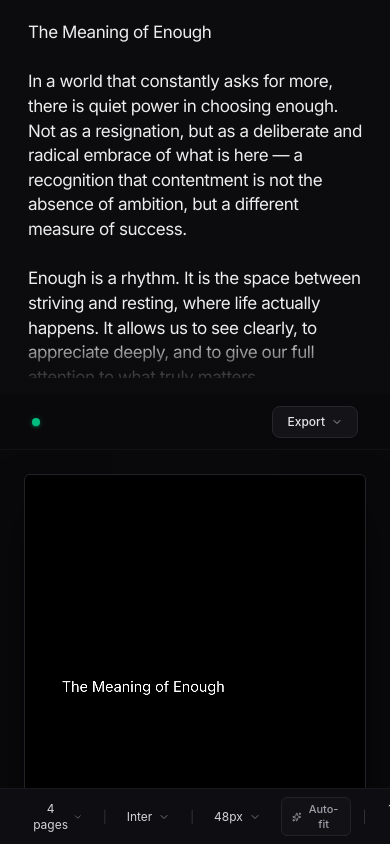
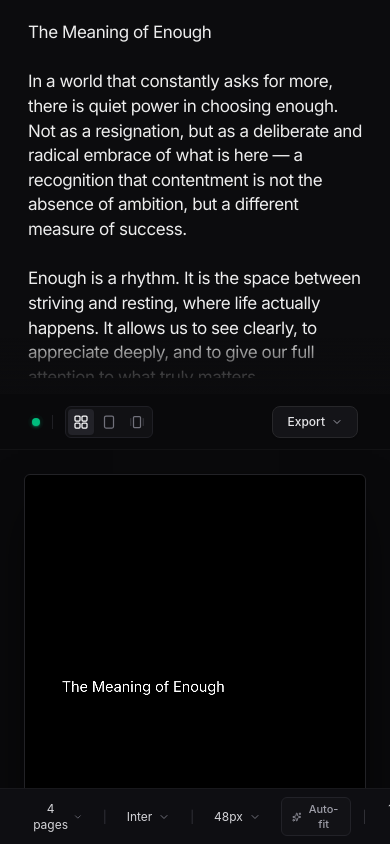
Before and after one commit to miyakejima/longform-rasterizer, a Next.js app: page / in a window 390 px wide. Built offline with nearby package versions, Linux system fonts and the light colour scheme.

Commit message:
feat: add preview modes (grid, single, carousel) with custom minimalist SVG icons

```diff
--- a/src/app/page.tsx
+++ b/src/app/page.tsx
@@ -11,6 +11,7 @@ import {
   DocumentState,
   ExportFormat,
   ExportScale,
+  PreviewMode,
   SpacingSettings,
   TypographySettings,
   AdvancedSettings,
@@ -18,6 +19,7 @@ import {
   PaginationResult,
   SavedProject,
 } from '../types';
+import { GridModeIcon, SingleModeIcon, CarouselModeIcon } from '../components/icons/ViewModeIcons';
 import {
   DEFAULT_ADVANCED,
   DEFAULT_CANVAS,
@@ -82,6 +84,7 @@ function Workspace() {
   const [customFonts, setCustomFonts] = useState<string[]>([]);
   const [highlightedPageIndex, setHighlightedPageIndex] = useState<number | null>(null);
   const [fullscreenPageIndex, setFullscreenPageIndex] = useState<number | null>(null);
+  const [previewMode, setPreviewMode] = useState<PreviewMode>('grid');
   const [isExporting, setIsExporting] = useState(false);
   const [exportWarning, setExportWarning] = useState<string | null>(null);
   const [showPresetsModal, setShowPresetsModal] = useState(false);
@@ -501,13 +504,58 @@ function Workspace() {
 
         {/* Right Column: Clean Live Preview Cards Grid + Single Top-Right Export Pill */}
         <div className="w-full md:w-[70%] h-1/2 md:h-full flex flex-col bg-[#09090b] overflow-hidden">
-          {/* Top Header above Previews: Glowing Green Indicator on Left, Single Export Pill on Right */}
+          {/* Top Header above Previews: Status + View Mode Toggle on Left, Single Export Pill on Right */}
           <div className="h-14 px-8 flex items-center justify-between shrink-0 bg-[#09090b] border-b border-[#18181c]/60 z-20">
-            <div className="flex items-center gap-2 select-none" title="Live canvas engine connected">
-              <span className="relative flex h-2 w-2">
+            <div className="flex items-center gap-3 select-none">
+              <span className="relative flex h-2 w-2" title="Live canvas engine connected">
                 <span className="animate-ping absolute inline-flex h-full w-full rounded-full bg-emerald-400 opacity-60"></span>
                 <span className="relative inline-flex rounded-full h-2 w-2 bg-emerald-500 shadow-xs shadow-emerald-500/50"></span>
               </span>
+
+              <div className="w-px h-3.5 bg-[#1f1f24]" />
+
+              {/* Minimalist Segmented View Mode Toggle */}
+              <div className="flex items-center bg-[#111114] border border-[#1f1f25] rounded-md p-0.5 gap-0.5">
+                <button
+                  type="button"
+                  onClick={() => setPreviewMode('grid')}
+                  className={`p-1.5 rounded transition-all ${
+                    previewMode === 'grid'
+                      ? 'bg-[#222228] text-white shadow-xs'
+                      : 'text-zinc-500 hover:text-zinc-300'
+                  }`}
+                  title="Grid view"
+                  aria-label="Grid view"
+                >
+                  <GridModeIcon className="w-3.5 h-3.5" />
+                </button>
+                <button
+                  type="button"
+                  onClick={() => setPreviewMode('single')}
+                  className={`p-1.5 rounded transition-all ${
+                    previewMode === 'single'
+                      ? 'bg-[#222228] text-white shadow-xs'
+                      : 'text-zinc-500 hover:text-zinc-300'
+                  }`}
+                  title="Single page view"
+                  aria-label="Single page view"
+                >
+                  <SingleModeIcon className="w-3.5 h-3.5" />
+                </button>
+                <button
+                  type="button"
+                  onClick={() => setPreviewMode('carousel')}
+                  className={`p-1.5 rounded transition-all ${
+                    previewMode === 'carousel'
+                      ? 'bg-[#222228] text-white shadow-xs'
+                      : 'text-zinc-500 hover:text-zinc-300'
+                  }`}
+                  title="Carousel swipe view"
+                  aria-label="Carousel view"
+                >
+                  <CarouselModeIcon className="w-3.5 h-3.5" />
+                </button>
+              </div>
             </div>
             <HeaderBar
               onExportAll={handleExportAll}
@@ -557,6 +605,7 @@ function Workspace() {
               onTriggerAutoFit={() => setAdvanced((prev) => ({ ...prev, autoFit: true }))}
               allowClippedExport={advanced.allowClippedExport}
               onBlockedExport={(msg) => setExportWarning(msg)}
+              previewMode={previewMode}
             />
           </div>
         </div>
--- a/src/components/PreviewPanel.tsx
+++ b/src/components/PreviewPanel.tsx
@@ -1,12 +1,13 @@
 'use client';
 
-import React from 'react';
-import { Sparkles, AlertTriangle } from 'lucide-react';
+import React, { useState, useEffect } from 'react';
+import { Sparkles, AlertTriangle, ChevronLeft, ChevronRight } from 'lucide-react';
 import {
   CanvasSettings,
   ExportFormat,
   ExportScale,
   PageData,
+  PreviewMode,
   SpacingSettings,
   TypographySettings,
 } from '../types';
@@ -27,6 +28,7 @@ interface PreviewPanelProps {
   onTriggerAutoFit: () => void;
   allowClippedExport?: boolean;
   onBlockedExport?: (msg: string) => void;
+  previewMode?: PreviewMode;
 }
 
 export const PreviewPanel: React.FC<PreviewPanelProps> = ({
@@ -44,15 +46,44 @@ export const PreviewPanel: React.FC<PreviewPanelProps> = ({
   onTriggerAutoFit,
   allowClippedExport = false,
   onBlockedExport,
+  previewMode = 'grid',
 }) => {
   const overflowingPages = pages.filter((p) => p.isOverflowing);
   const hasOverflow = overflowingPages.length > 0;
 
-  // Grid column class matching the reference screenshot with large card display
+  const [internalSingleIndex, setInternalSingleIndex] = useState(0);
+
+  // Compute effective single page index without needing an effect
+  const effectiveSingleIndex =
+    highlightedPageIndex !== null && highlightedPageIndex >= 0 && highlightedPageIndex < pages.length
+      ? highlightedPageIndex
+      : Math.min(Math.max(0, internalSingleIndex), Math.max(0, pages.length - 1));
+
+  // Keyboard navigation for single mode
+  useEffect(() => {
+    if (previewMode !== 'single') return;
+    const handleKeyDown = (e: KeyboardEvent) => {
+      const target = e.target as HTMLElement;
+      if (target && (target.tagName === 'INPUT' || target.tagName === 'TEXTAREA')) return;
+      if (e.key === 'ArrowLeft') {
+        e.preventDefault();
+        setInternalSingleIndex((prev) => Math.max(0, prev - 1));
+      } else if (e.key === 'ArrowRight') {
+        e.preventDefault();
+        setInternalSingleIndex((prev) => Math.min(pages.length - 1, prev + 1));
+      }
+    };
+    window.addEventListener('keydown', handleKeyDown);
+    return () => window.removeEventListener('keydown', handleKeyDown);
+  }, [previewMode, pages.length]);
+
+  // Grid column class matching large card display
   const getGridCols = () => {
     if (pages.length === 1) return 'grid-cols-1 max-w-xl';
     return 'grid-cols-1 xl:grid-cols-2 max-w-5xl';
   };
+
+  const activeSinglePage = pages[effectiveSingleIndex] ?? pages[0];
 
   return (
     <div className="flex flex-col h-full w-full bg-[#09090b] overflow-y-auto select-none p-6 md:p-8">
@@ -76,7 +107,99 @@ export const PreviewPanel: React.FC<PreviewPanelProps> = ({
         </div>
       )}
 
-      {/* 2x2 or Responsive Grid of Page Cards */}
+      {/* Mode 1: Single Focused Page View */}
+      {previewMode === 'single' && activeSinglePage && (
+        <div className="max-w-xl mx-auto w-full flex flex-col items-center my-auto">
+          {pages.length > 1 && (
+            <div className="flex items-center justify-between w-full mb-4 px-2 select-none">
+              <button
+                type="button"
+                disabled={effectiveSingleIndex === 0}
+                onClick={() => {
+                  const nextIdx = Math.max(0, effectiveSingleIndex - 1);
+                  setInternalSingleIndex(nextIdx);
+                  onSelectPage(nextIdx);
+                }}
+                className="flex items-center gap-1 text-[11px] font-mono text-zinc-400 hover:text-white bg-[#141417] hover:bg-[#1e1e24] px-2.5 py-1 rounded border border-[#24242a] disabled:opacity-20 disabled:pointer-events-none transition-colors"
+                title="Previous page (Arrow Left)"
+              >
+                <ChevronLeft className="w-3.5 h-3.5" />
+                <span>Prev</span>
+              </button>
+
+              <span className="text-xs font-mono text-zinc-500 tracking-wide">
+                Page {effectiveSingleIndex + 1} of {pages.length}
+              </span>
+
+              <button
+                type="button"
+                disabled={effectiveSingleIndex >= pages.length - 1}
+                onClick={() => {
+                  const nextIdx = Math.min(pages.length - 1, effectiveSingleIndex + 1);
+                  setInternalSingleIndex(nextIdx);
+                  onSelectPage(nextIdx);
+                }}
+                className="flex items-center gap-1 text-[11px] font-mono text-zinc-400 hover:text-white bg-[#141417] hover:bg-[#1e1e24] px-2.5 py-1 rounded border border-[#24242a] disabled:opacity-20 disabled:pointer-events-none transition-colors"
+                title="Next page (Arrow Right)"
+              >
+                <span>Next</span>
+                <ChevronRight className="w-3.5 h-3.5" />
+              </button>
+            </div>
+          )}
+
+          <div className="w-full">
+            <PageCard
+              page={activeSinglePage}
+              totalPages={pages.length}
+              canvas={canvas}
+              typography={typography}
+              spacing={spacing}
+              exportFormat={exportFormat}
+              exportScale={exportScale}
+              projectName={projectName}
+              isHovered={highlightedPageIndex === effectiveSingleIndex}
+              onHover={(isHovering) => onPageHover(isHovering ? effectiveSingleIndex : null)}
+              onClick={() => onSelectPage(effectiveSingleIndex)}
+              onEnlarge={() => onOpenFullscreen(effectiveSingleIndex)}
+              allowClippedExport={allowClippedExport}
+              onBlockedExport={onBlockedExport}
+            />
+          </div>
+        </div>
+      )}
+
+      {/* Mode 2: Horizontal Carousel Swipe Filmstrip */}
+      {previewMode === 'carousel' && (
+        <div className="flex-1 w-full flex items-center overflow-x-auto no-scrollbar py-6 px-4 gap-6">
+          {pages.map((page, idx) => (
+            <div
+              key={`preview-carousel-${page.pageIndex}`}
+              className="w-[340px] sm:w-[380px] md:w-[420px] shrink-0"
+            >
+              <PageCard
+                page={page}
+                totalPages={pages.length}
+                canvas={canvas}
+                typography={typography}
+                spacing={spacing}
+                exportFormat={exportFormat}
+                exportScale={exportScale}
+                projectName={projectName}
+                isHovered={highlightedPageIndex === idx}
+                onHover={(isHovering) => onPageHover(isHovering ? idx : null)}
+                onClick={() => onSelectPage(idx)}
+                onEnlarge={() => onOpenFullscreen(idx)}
+                allowClippedExport={allowClippedExport}
+                onBlockedExport={onBlockedExport}
+              />
+            </div>
+          ))}
+        </div>
+      )}
+
+      {/* Mode 3: 2x2 or Responsive Grid of Page Cards (Default) */}
+      {previewMode === 'grid' && (
         <div className={`grid ${getGridCols()} gap-5 mx-auto w-full items-start justify-center`}>
           {pages.map((page, idx) => (
             <PageCard
@@ -98,6 +221,7 @@ export const PreviewPanel: React.FC<PreviewPanelProps> = ({
             />
           ))}
         </div>
+      )}
     </div>
   );
 };
--- /dev/null
+++ b/src/components/icons/ViewModeIcons.tsx
@@ -0,0 +1,58 @@
+import React from 'react';
+
+interface IconProps {
+  className?: string;
+}
+
+/**
+ * Precision 2x2 grid icon with 1px rounded corners and hairline strokes
+ */
+export const GridModeIcon: React.FC<IconProps> = ({ className = 'w-3.5 h-3.5' }) => (
+  <svg
+    viewBox="0 0 14 14"
+    fill="none"
+    stroke="currentColor"
+    strokeWidth="1.25"
+    className={className}
+    aria-hidden="true"
+  >
+    <rect x="1" y="1" width="5" height="5" rx="1" />
+    <rect x="8" y="1" width="5" height="5" rx="1" />
+    <rect x="1" y="8" width="5" height="5" rx="1" />
+    <rect x="8" y="8" width="5" height="5" rx="1" />
+  </svg>
+);
+
+/**
+ * Minimalist single portrait card silhouette reflecting standard 4:5 editorial posts
+ */
+export const SingleModeIcon: React.FC<IconProps> = ({ className = 'w-3.5 h-3.5' }) => (
+  <svg
+    viewBox="0 0 14 14"
+    fill="none"
+    stroke="currentColor"
+    strokeWidth="1.25"
+    className={className}
+    aria-hidden="true"
+  >
+    <rect x="2.5" y="1" width="9" height="12" rx="1.5" />
+  </svg>
+);
+
+/**
+ * Carousel slide metaphor: hero card flanked by subtle horizontal preview slivers
+ */
+export const CarouselModeIcon: React.FC<IconProps> = ({ className = 'w-3.5 h-3.5' }) => (
+  <svg
+    viewBox="0 0 14 14"
+    fill="none"
+    stroke="currentColor"
+    strokeWidth="1.25"
+    className={className}
+    aria-hidden="true"
+  >
+    <rect x="3.5" y="1.5" width="7" height="11" rx="1" />
+    <path d="M0.75 3.5v7" strokeLinecap="round" strokeWidth="1.2" opacity="0.35" />
+    <path d="M13.25 3.5v7" strokeLinecap="round" strokeWidth="1.2" opacity="0.35" />
+  </svg>
+);
```
Lines whose indentation alone changed are shown as unchanged.
